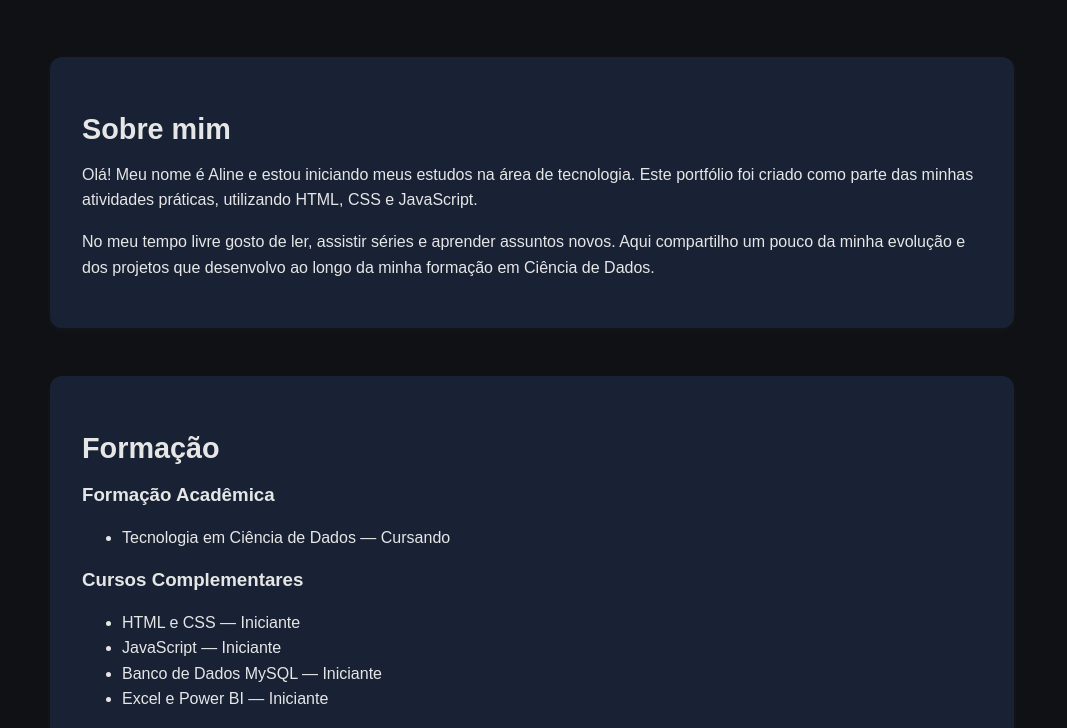
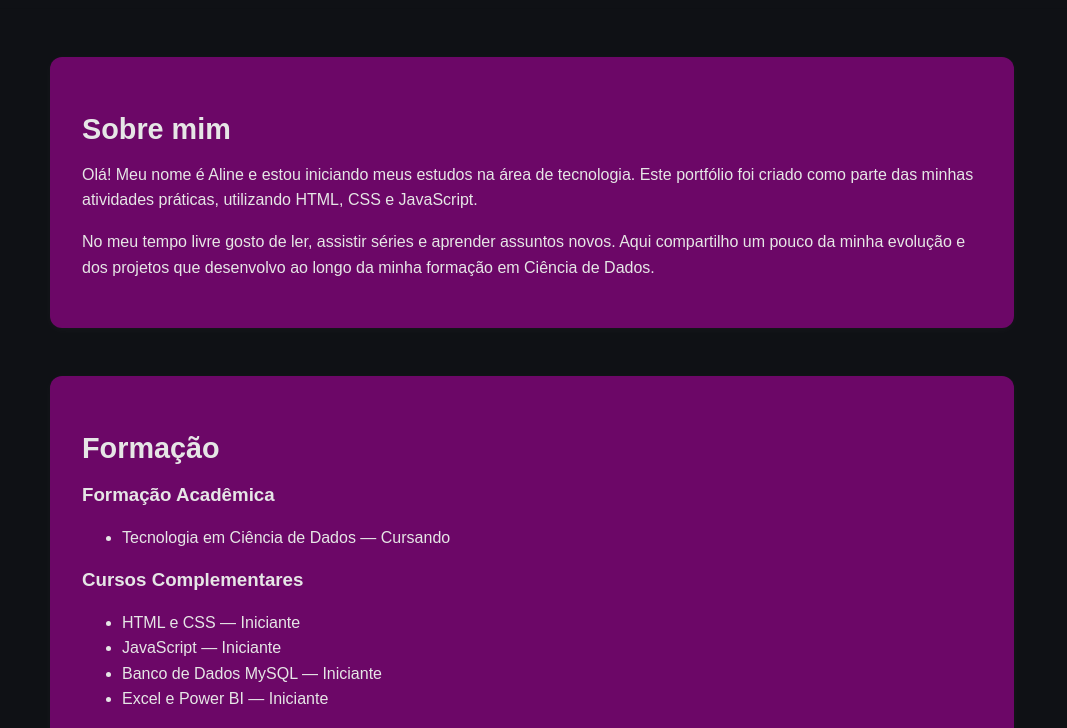
Before and after one commit to alinefrancelino25/meu-portfolio, a plain HTML site: page index.html in a window 1280 px wide. Both pictures are taken after a click on the button "Alternar tema". Shown: the part 45-773 px from the top of the page, without its empty margins (108-1175 px from the left). Drawn offline with Linux system fonts and the light colour scheme.

Commit message:
Update style.css
update

```diff
--- a/style.css
+++ b/style.css
@@ -253,16 +253,17 @@ body {
   max-width: 900px;
   margin: 3rem auto;
   padding: 2rem;
-  background:#e8f2ff;
+  background:#a7bedc;
   border-radius: 12px;
   box-shadow: 0 2px 10px rgba(0,0,0,0.05);
 }
 
 /* Tema escuro para as seções */
 html.dark .section {
-  background:#182234;
+  background: #6c0767;
   box-shadow: 0 2px 10px rgba(255,255,255,0.03);
 }
+
 
 /* Títulos */
 .section h2 {
```
